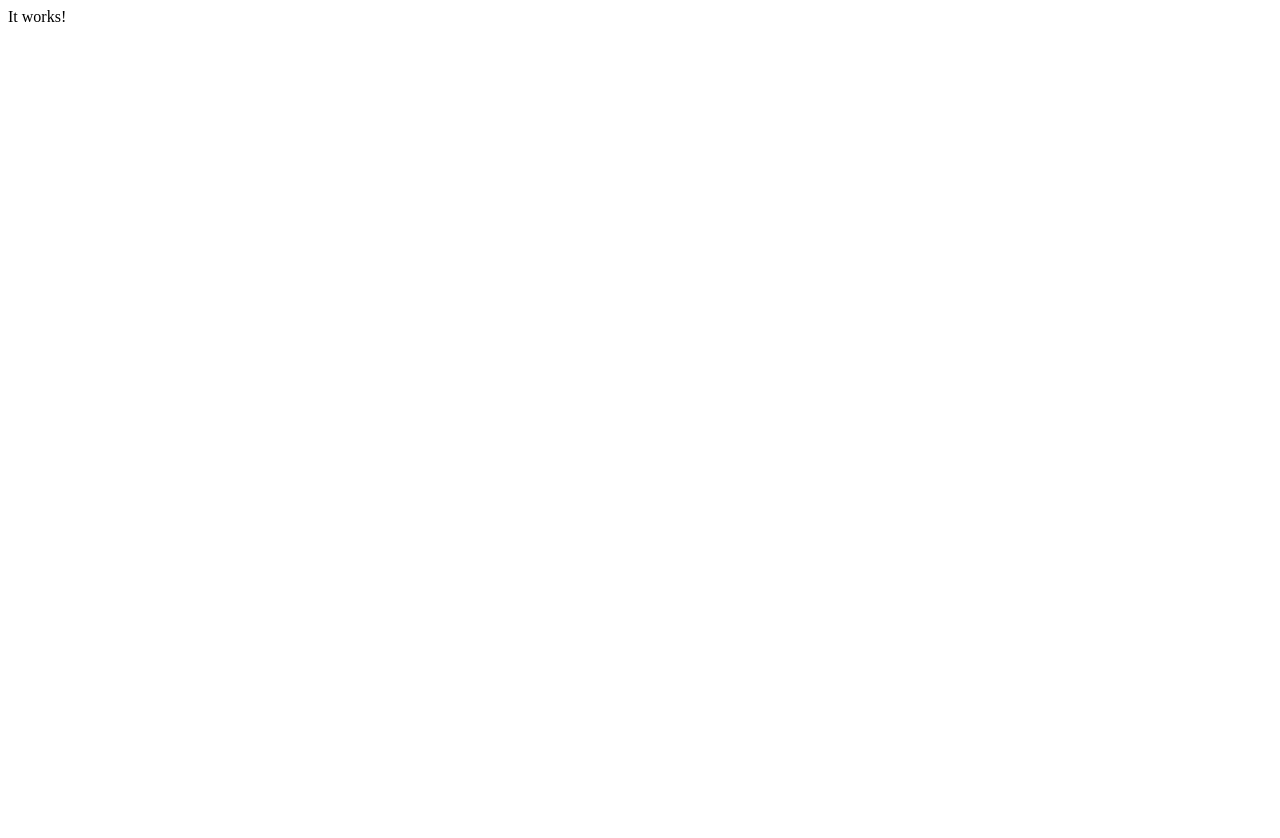
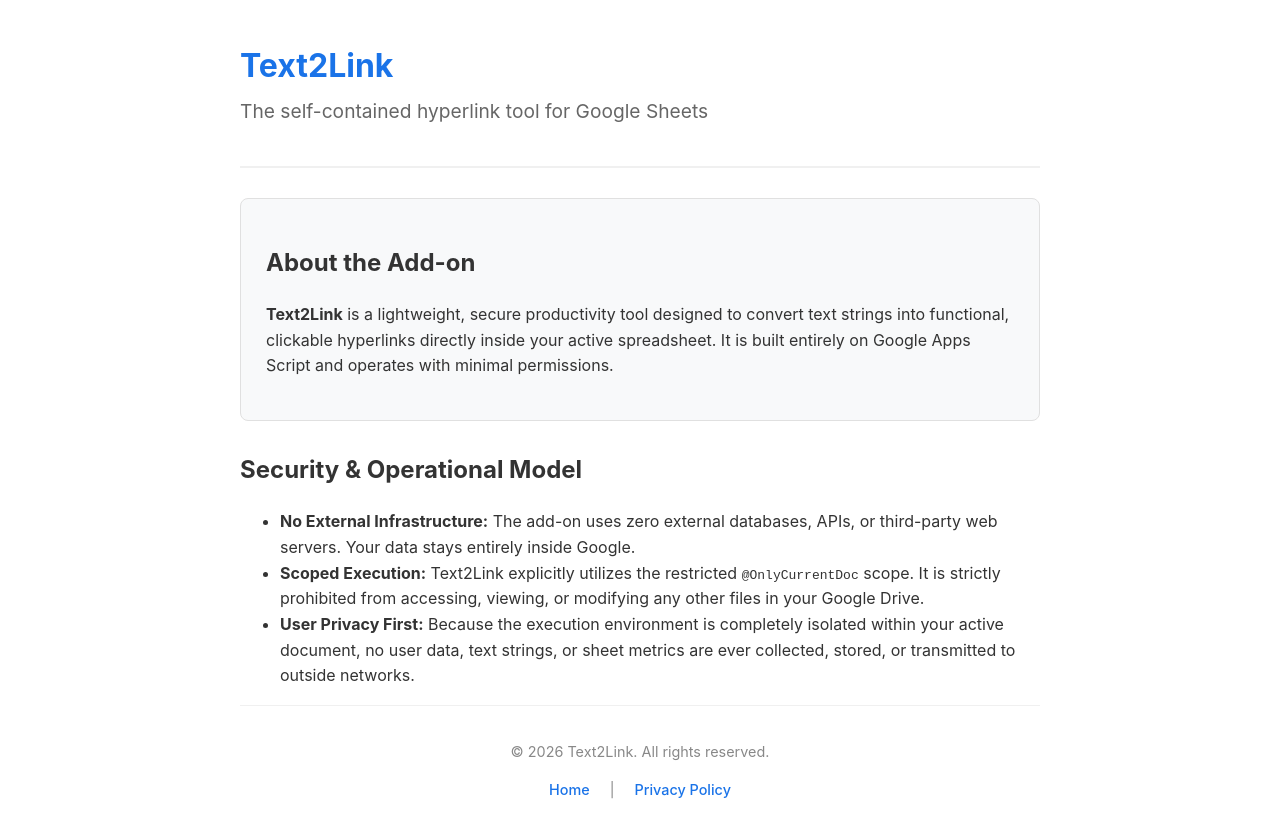
Before and after one commit to JBRadio/jbradio.github.io, a plain HTML site: page index.html in a window 1280 px wide. Before the commit the page ends 800 px from the top, so only its background shows below. Drawn offline with Linux system fonts and the light colour scheme.

Commit message:
Update index.html

```diff
--- a/index.html
+++ b/index.html
@@ -1,9 +1,55 @@
 <!DOCTYPE html>
-<html>
- <head>
-  <meta name="google-site-verification" content="BiXExf5Y8oMKMzbTAV4nB2e6fNP0AAN8F3ZCVe9ZJtA" />
- </head>
- <body>
-  It works!
- </body>
+<html lang="en">
+<head>
+    <meta charset="UTF-8">
+    <meta name="viewport" content="width=device-width, initial-scale=1.0">
+    <title>Text2Link - Google Sheet Add-on</title>
+
+    <!-- PASTE YOUR GOOGLE SITE VERIFICATION TAG IMMEDIATELY BELOW THIS LINE -->
+    <meta name="google-site-verification" content="BiXExf5Y8oMKMzbTAV4nB2e6fNP0AAN8F3ZCVe9ZJtA" />
+
+    <style>
+        body { font-family: -apple-system, BlinkMacSystemFont, "Segoe UI", Roboto, Helvetica, Arial, sans-serif; line-height: 1.6; max-width: 800px; margin: 40px auto; padding: 0 20px; color: #333; }
+        header { border-bottom: 2px solid #f0f0f0; padding-bottom: 20px; margin-bottom: 30px; }
+        h1 { color: #1a73e8; margin-bottom: 5px; }
+        .subtitle { color: #666; font-size: 1.2rem; margin-top: 0; }
+        .container { background: #f8f9fa; padding: 25px; border-radius: 8px; border: 1px solid #e0e0e0; margin-bottom: 30px; }
+        footer { font-size: 0.9rem; color: #888; border-top: 1px solid #f0f0f0; padding-top: 20px; text-align: center; }
+        a { color: #1a73e8; text-decoration: none; font-weight: 500; }
+        a:hover { text-decoration: underline; }
+        .links-box { display: flex; gap: 20px; justify-content: center; margin-top: 15px; }
+    </style>
+</head>
+<body>
+
+    <header>
+        <h1>Text2Link</h1>
+        <p class="subtitle">The self-contained hyperlink tool for Google Sheets</p>
+    </header>
+
+    <main>
+        <section class="container">
+            <h2>About the Add-on</h2>
+            <p><strong>Text2Link</strong> is a lightweight, secure productivity tool designed to convert text strings into functional, clickable hyperlinks directly inside your active spreadsheet. It is built entirely on Google Apps Script and operates with minimal permissions.</p>
+        </section>
+
+        <section>
+            <h2>Security & Operational Model</h2>
+            <ul>
+                <li><strong>No External Infrastructure:</strong> The add-on uses zero external databases, APIs, or third-party web servers. Your data stays entirely inside Google.</li>
+                <li><strong>Scoped Execution:</strong> Text2Link explicitly utilizes the restricted <code>@OnlyCurrentDoc</code> scope. It is strictly prohibited from accessing, viewing, or modifying any other files in your Google Drive.</li>
+                <li><strong>User Privacy First:</strong> Because the execution environment is completely isolated within your active document, no user data, text strings, or sheet metrics are ever collected, stored, or transmitted to outside networks.</li>
+            </ul>
+        </section>
+    </main>
+
+    <footer>
+        <p>&copy; 2026 Text2Link. All rights reserved.</p>
+        <div class="links-box">
+            <a href="index.html">Home</a> |
+            <a href="privacy.html">Privacy Policy</a>
+        </div>
+    </footer>
+
+</body>
 </html>
```
